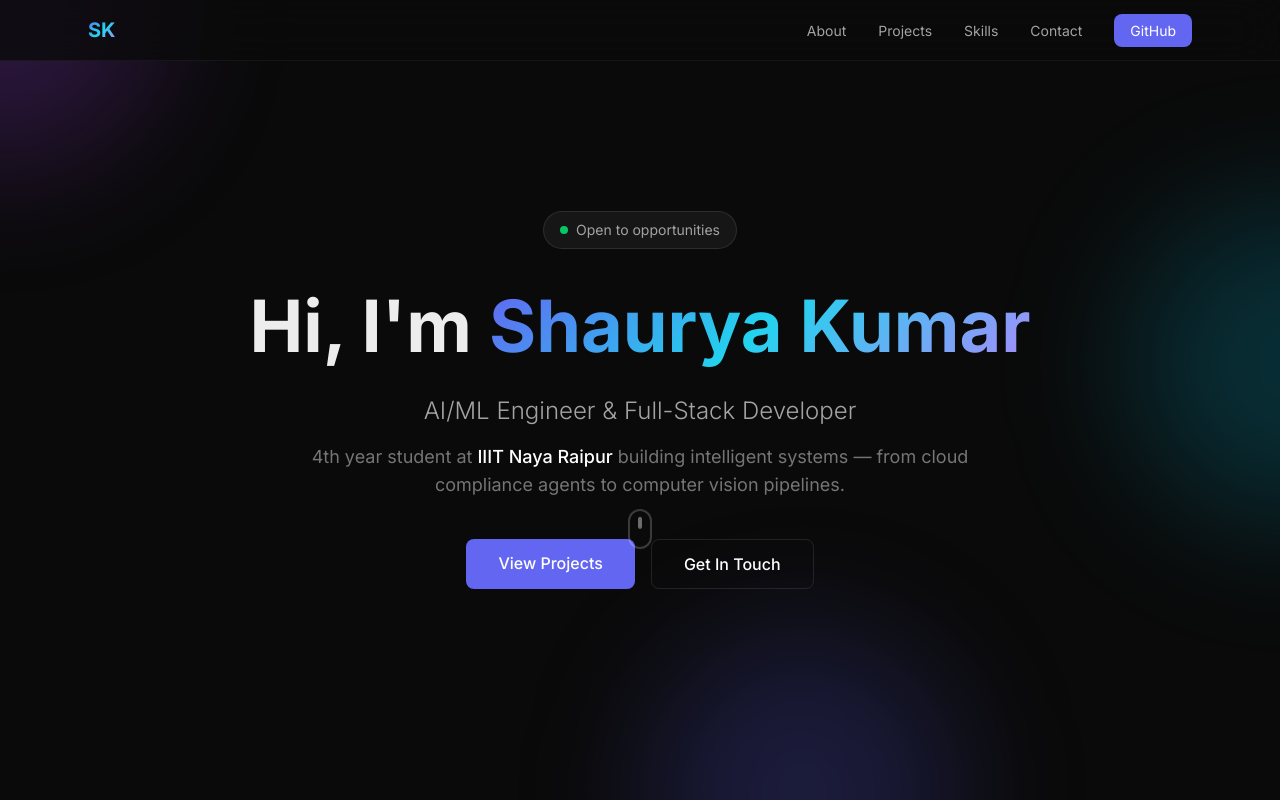
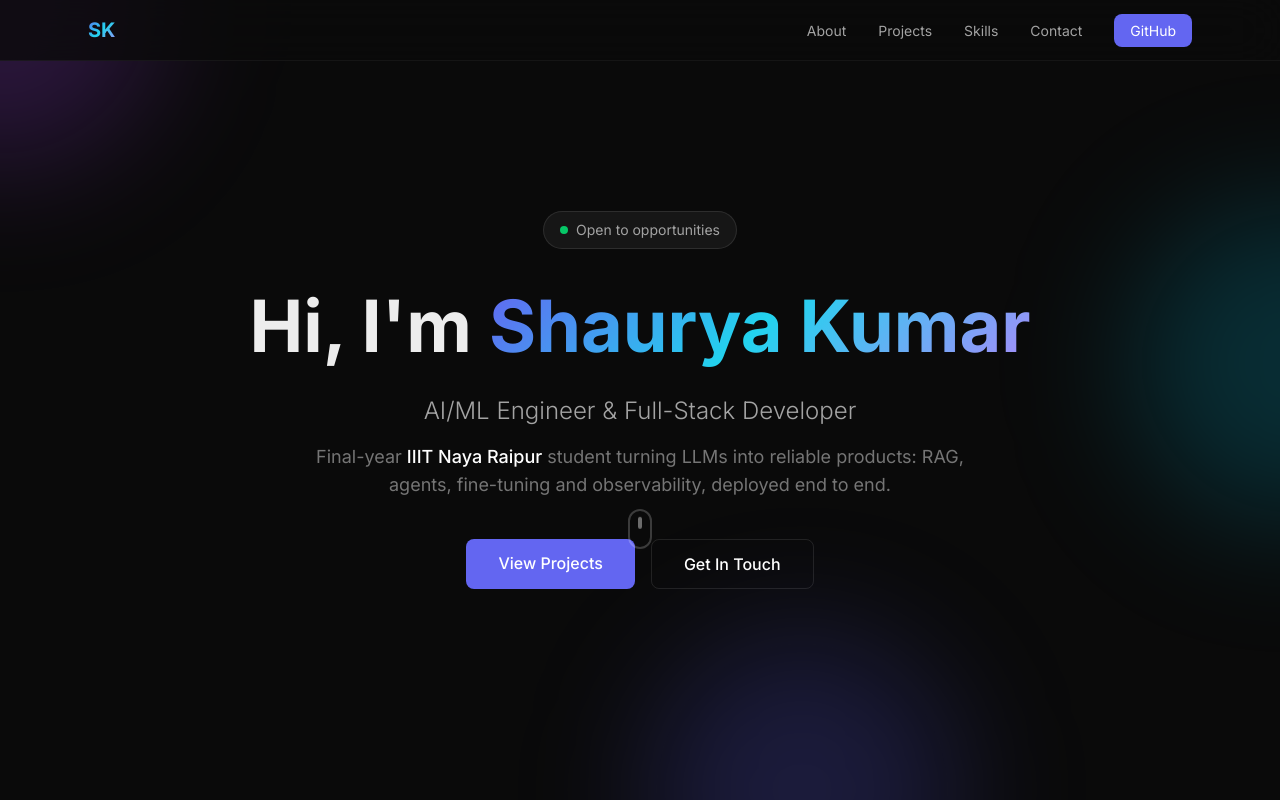
Before and after one commit to Shaurya23102/Portfolio, a Next.js app: page / in a window 1280 px wide. Shown: the top 800 px of the page. Built offline with nearby package versions, Linux system fonts and the light colour scheme.

Commit message:
Update Hero.tsx

```diff
--- a/src/components/Hero.tsx
+++ b/src/components/Hero.tsx
@@ -35,10 +35,10 @@ export default function Hero() {
         </p>
 
         <p className="text-base md:text-lg text-[var(--color-muted)]/70 mb-10 max-w-2xl mx-auto">
-          4th year student at{" "}
+          Final-year{" "}
           <span className="text-white font-medium">IIIT Naya Raipur</span>{" "}
-          building intelligent systems — from cloud compliance agents to
-          computer vision pipelines.
+          student turning LLMs into reliable products: RAG, agents, fine-tuning
+          and observability, deployed end to end.
         </p>
 
         <div className="flex flex-wrap justify-center gap-4">
```
